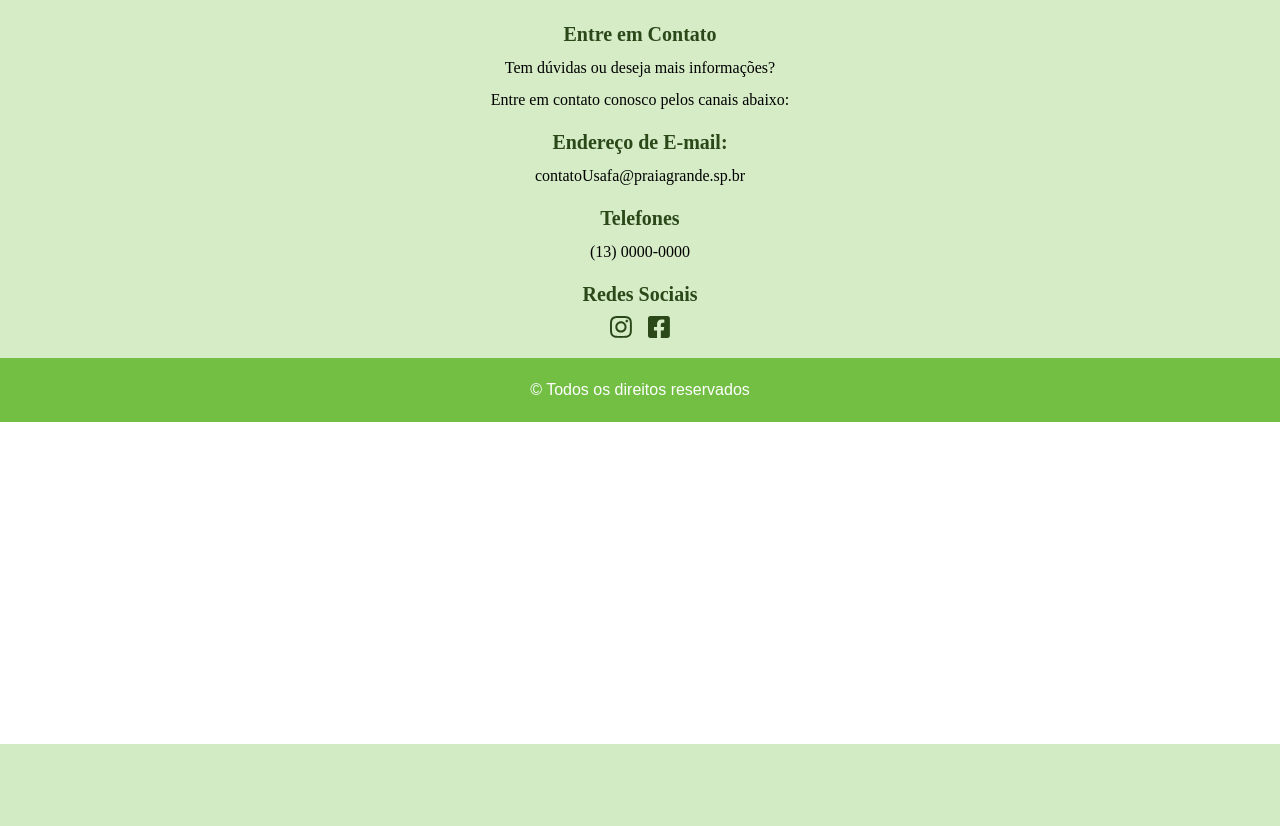
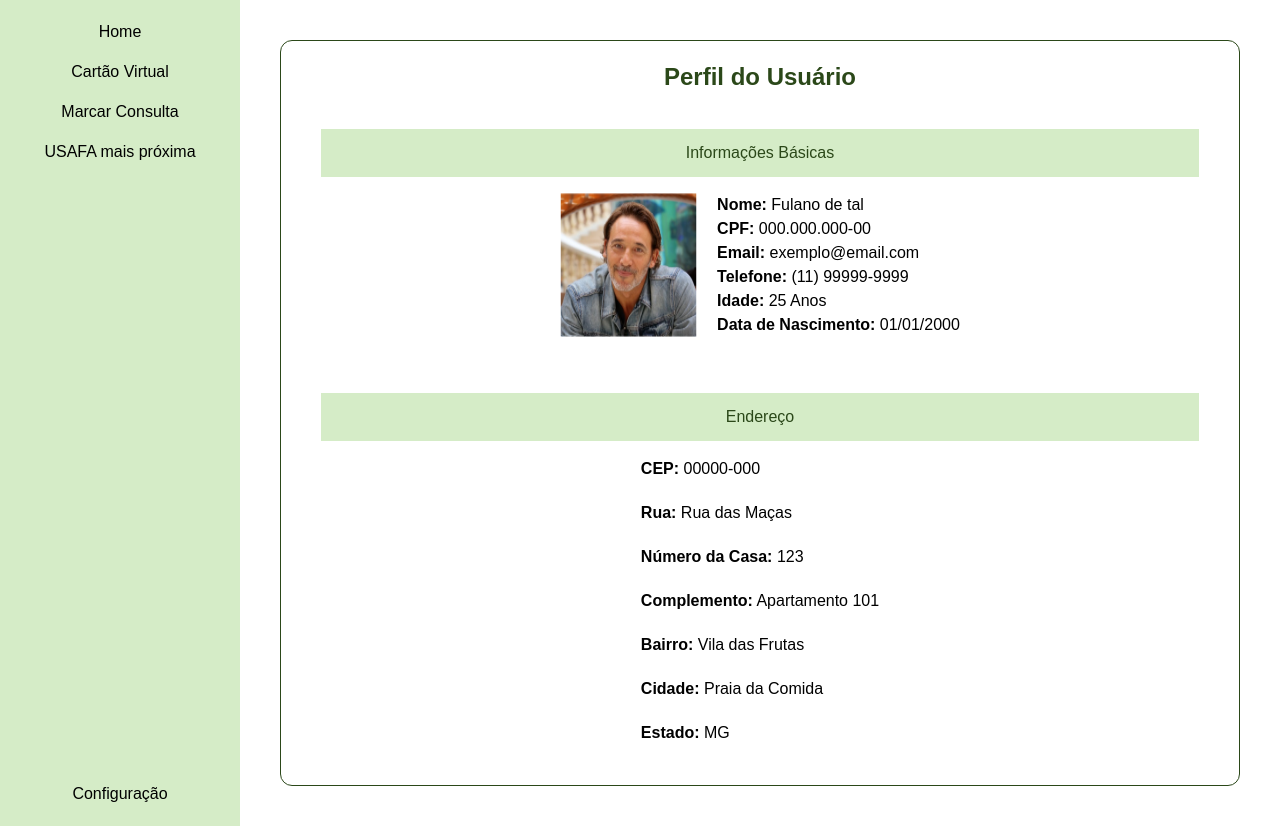
Before and after one commit to iagob2/USAFAs, a Django app: page /perfil_do_usuario/ in a window 1280 px wide. Shown: the part 56-882 px from the top of the page. Before the commit the page ends 800 px from the top, so only its background shows below. Run offline with Django 5.2, Linux system fonts and the light colour scheme; some libraries are stand-ins or nearby versions; some web fonts are replaced.

Commit message:
feat: update user profile page layout and styles

```diff
--- a/protoDigital/templates/Perfil_do_Usuario/index.html
+++ b/protoDigital/templates/Perfil_do_Usuario/index.html
@@ -1,15 +1,62 @@
 {% extends 'base.html' %}
+
+{% load static %}
+
 
 {% block title %}USAFA - Perfil Usuario{% endblock %}
 
 {% block header %}
 {% include 'components/header.html'%}
-{% endblock %}
+
+<main class="flex min-w-full min-h-full">
+    <!-- Slider Bar -->
+    {% include 'components/sliderBar.html'%}
+
+    <!-- page -->
+    <section class="w-full m-10 min-h-full">
+        <div class="flex flex-col gap-4 p-5 items-center border border-text rounded-xl low-xl">
+            <h1 class="text-2xl font-bold text-text">Perfil do Usuário</h1>
+
+            <!-- Informações Basicas -->
+            <section class="flex flex-col gap-4 p-5 items-center w-full">
+                <div class="bg-bg w-full p-3 flex items-center justify-center">
+                    <span class="text-text">Informações Básicas</span>
+                </div>
+
+                <div class="flex gap-5 ">
+                    <img src="{% static 'assets/profile-tester.png' %}" alt="Foto de perfil">
+
+                    <div>
+                        <p><strong>Nome:</strong> Fulano de tal</p>
+                        <p><strong>CPF:</strong> 000.000.000-00</p>
+                        <p><strong>Email:</strong> exemplo@email.com</p>
+                        <p><strong>Telefone:</strong> (11) 99999-9999</p>
+                        <p><strong>Idade:</strong> 25 Anos</p>
+                        <p><strong>Data de Nascimento:</strong> 01/01/2000</p>
+                    </div>
+                </div>
+            </section>
+
+            <!-- Endereço -->
+            <section class="flex flex-col gap-4 p-5 items-center w-full">
+                <div class="bg-bg w-full p-3 flex items-center justify-center">
+                    <span class="text-text">Endereço</span>
+                </div>
+
+                <div class="flex flex-col gap-5">
+
+                        <p><strong>CEP:</strong> 00000-000</p>
+                        <p><strong>Rua:</strong> Rua das Maças</p>
+                        <p><strong>Número da Casa:</strong> 123</p>
+                        <p><strong>Complemento:</strong> Apartamento 101</p>
+                        <p><strong>Bairro:</strong> Vila das Frutas</p>
+                        <p><strong>Cidade:</strong> Praia da Comida</p>
+                        <p><strong>Estado:</strong> MG</p>
+                </div>
+            </section>
+        </div>
+    </section>
+</main>
 
 
-
-
-
-{% block footer %}
-{% include 'components/footer.html'%}
 {% endblock %}
```
